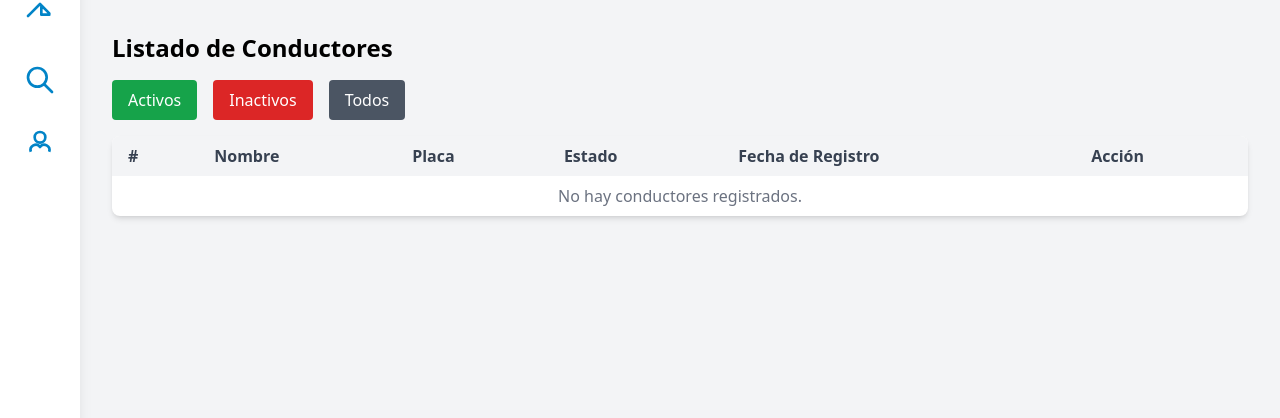
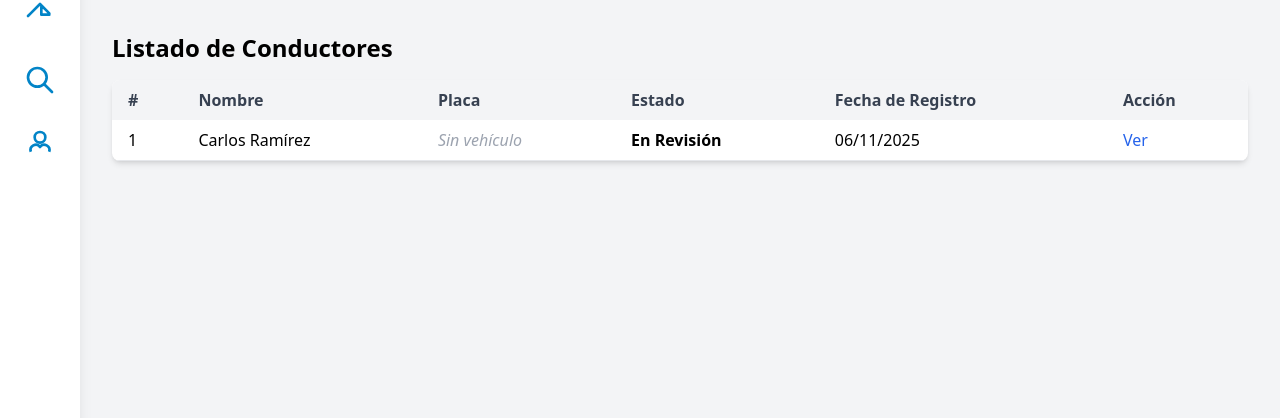
Before and after one commit to jsolano0112/Envory-drive-gestion-agil, a Django app: page /conductores/activos/ in a window 1280 px wide. Shown: the part 96-514 px from the top of the page. Run offline with Django 5.2, Linux system fonts and the light colour scheme; a user stored in the database is signed in; data comes from the database, SQL or seed files in the repository; both versions use the stored data as it was after the commit; some libraries are stand-ins or nearby versions.

Commit message:
Cambios en home, correccion de lista de conductores

```diff
--- a/src/templates/client_registration.html
+++ b/src/templates/client_registration.html
@@ -270,5 +270,6 @@
     </div>
 
     <script src="{% static 'js/client_registration.js' %}"></script>
+
   </body>
 </html>
--- a/src/templates/conductores/activos.html
+++ /dev/null
@@ -1,74 +0,0 @@
-{% extends 'base.html' %}
-{% block content %}
-<h2 class="text-2xl font-bold mb-4">Listado de Conductores</h2>
-
-<!-- Botones de filtro -->
-<div class="mb-4 flex gap-4">
-  <a href="{% url 'conductores_activos' %}" class="px-4 py-2 bg-green-600 text-white rounded hover:bg-green-700">
-    Activos
-  </a>
-  <a href="{% url 'conductores_inactivos' %}" class="px-4 py-2 bg-red-600 text-white rounded hover:bg-red-700">
-    Inactivos
-  </a>
-  <a href="{% url 'conductores_todos' %}" class="px-4 py-2 bg-gray-600 text-white rounded hover:bg-gray-700">
-    Todos
-  </a>
-</div>
-
-<!-- Tabla de conductores -->
-<table class="min-w-full bg-white shadow-md rounded-lg overflow-hidden">
-  <thead class="bg-gray-100 text-gray-700">
-    <tr>
-      <th class="px-4 py-2 text-left">#</th>
-      <th class="px-4 py-2 text-left">Nombre</th>
-      <th class="px-4 py-2 text-left">Placa</th>
-      <th class="px-4 py-2 text-left">Estado</th>
-      <th class="px-4 py-2 text-left">Fecha de Registro</th>
-      <th class="px-4 py-2 text-left">Acción</th>
-    </tr>
-  </thead>
-  <tbody>
-    {% for conductor in conductores %}
-    <tr class="border-b {% if not conductor.activo %}bg-gray-100 text-gray-500{% endif %} hover:bg-gray-50">
-      <td class="px-4 py-2">{{ forloop.counter }}</td>
-      <td class="px-4 py-2">{{ conductor.user.get_full_name }}</td>
-      <td class="px-4 py-2">
-        {% if conductor.vehiculo_asignado %}
-          {{ conductor.vehiculo_asignado.placa }}
-        {% else %}
-          <span class="italic text-gray-400">Sin vehículo</span>
-        {% endif %}
-      </td>
-      <td class="px-4 py-2">
-        {% if conductor.activo %}
-          <span class="text-green-600 font-semibold">Activo</span>
-        {% else %}
-          <span class="text-red-600 font-semibold">Inactivo</span>
-        {% endif %}
-      </td>
-      <td class="px-4 py-2">{{ conductor.fecha_registro|date:"d/m/Y" }}</td>
-      <td class="px-4 py-2 flex gap-2">
-        <a href="{% url 'detalle_conductor' conductor.id %}" class="text-blue-600 hover:text-blue-800">
-          <i class="fas fa-eye"></i> Ver
-        </a>
-        {% if conductor.activo %}
-        <form method="post" action="{% url 'desactivar_conductor' conductor.id %}">
-          {% csrf_token %}
-          <button type="submit" class="text-red-600 hover:text-red-800">Desactivar</button>
-        </form>
-        {% else %}
-        <form method="post" action="{% url 'activar_conductor' conductor.id %}">
-          {% csrf_token %}
-          <button type="submit" class="text-green-600 hover:text-green-800">Activar</button>
-        </form>
-        {% endif %}
-      </td>
-    </tr>
-    {% empty %}
-    <tr>
-      <td colspan="6" class="px-4 py-2 text-center text-gray-500">No hay conductores registrados.</td>
-    </tr>
-    {% endfor %}
-  </tbody>
-</table>
-{% endblock %}
--- /dev/null
+++ b/src/templates/conductores/listado_todos.html
@@ -0,0 +1,49 @@
+{% extends 'base.html' %}
+{% block content %}
+<h2 class="text-2xl font-bold mb-4">Listado de Conductores</h2>
+
+<table class="min-w-full bg-white shadow-md rounded-lg overflow-hidden">
+  <thead class="bg-gray-100 text-gray-700">
+    <tr>
+      <th class="px-4 py-2 text-left">#</th>
+      <th class="px-4 py-2 text-left">Nombre</th>
+      <th class="px-4 py-2 text-left">Placa</th>
+      <th class="px-4 py-2 text-left">Estado</th>
+      <th class="px-4 py-2 text-left">Fecha de Registro</th>
+      <th class="px-4 py-2 text-left">Acción</th>
+    </tr>
+  </thead>
+  <tbody>
+    {% for conductor in conductores %}
+    <tr class="border-b hover:bg-gray-50">
+      <td class="px-4 py-2">{{ forloop.counter }}</td>
+      <td class="px-4 py-2">{{ conductor.user.get_full_name }}</td>
+      <td class="px-4 py-2">
+        {% if conductor.vehiculo_asignado %}
+          {{ conductor.vehiculo_asignado.placa }}
+        {% else %}
+          <span class="italic text-gray-400">Sin vehículo</span>
+        {% endif %}
+      </td>
+      <td class="px-4 py-2">
+        <span class="font-semibold">{{ conductor.estado }}</span>
+      </td>
+      <td class="px-4 py-2">{{ conductor.fecha_registro|date:"d/m/Y" }}</td>
+      <td class="px-4 py-2">
+        {% if conductor.numero_documento %}
+          <a href="{% url 'driver_history' %}?search={{ conductor.numero_documento|urlencode }}" class="text-blue-600 hover:text-blue-800">Ver</a>
+        {% elif conductor.vehiculo_asignado and conductor.vehiculo_asignado.placa %}
+          <a href="{% url 'driver_history' %}?search={{ conductor.vehiculo_asignado.placa|urlencode }}" class="text-blue-600 hover:text-blue-800">Ver</a>
+        {% else %}
+          <a href="{% url 'driver_history' %}?search={{ conductor.id }}" class="text-blue-600 hover:text-blue-800">Ver</a>
+        {% endif %}
+      </td>
+    </tr>
+    {% empty %}
+    <tr>
+      <td colspan="6" class="px-4 py-2 text-center text-gray-500">No hay conductores registrados.</td>
+    </tr>
+    {% endfor %}
+  </tbody>
+</table>
+{% endblock %}
--- a/src/urls.py
+++ b/src/urls.py
@@ -4,18 +4,14 @@ from . import views
 from . import driver_history_views
 
 urlpatterns = [
-    # Listas
-    path('conductores/activos/', views.conductores_activos, name='conductores_activos'),
-    path('conductores/inactivos/', views.conductores_inactivos, name='conductores_inactivos'),
+
+    # Listas: ahora muestran todos los conductores
+    path('conductores/activos/', views.conductores_todos, name='conductores_activos'),
+    path('conductores/inactivos/', views.conductores_todos, name='conductores_inactivos'),
     path('conductores/todos/', views.conductores_todos, name='conductores_todos'),
 
-    # Detalle y acciones
+    # Detalle (si lo necesitas)
     path('conductores/<int:id>/', views.detalle_conductor, name='detalle_conductor'),
-    path('conductores/<int:id>/activar/', views.activar_conductor, name='activar_conductor'),
-    path('conductores/<int:id>/desactivar/', views.desactivar_conductor, name='desactivar_conductor'),
-    path('conductores/<int:id>/eliminar/', views.eliminar_conductor, name='eliminar_conductor'),
-
-
 
     # ====================================
     # RUTAS PRINCIPALES
@@ -45,9 +41,7 @@ urlpatterns = [
     # ====================================
     # MÓDULO: HISTORIAL DE CONDUCTORES
     # ====================================
-    # Vista principal del historial
     path('detalle-conductor/', driver_history_views.driver_history, name='driver_history'),
-    # API Endpoints para gestión de conductores
     path('api/driver/<int:driver_id>/update-status/', driver_history_views.update_driver_status, name='update_driver_status'),
     path('api/driver/<int:driver_id>/generate-report/', driver_history_views.generate_report, name='generate_report'),
     path('api/driver/<int:driver_id>/export-history/', driver_history_views.export_history, name='export_history'),
@@ -57,20 +51,12 @@ urlpatterns = [
     # ====================================
     # MÓDULO: DETALLE DE COMPAÑÍAS
     # ====================================
-    # Vista de listado de compañías
     path('companias/', views.companies_list, name='companies_list'),
-    # Vista principal del detalle de compañía
     path('detalle-compania/<int:company_id>/', views.company_detail, name='company_detail'),
-
-    # API Endpoints para búsqueda y detalle de compañías
     path('api/companias/buscar/', views.company_search_api, name='company_search_api'),
     path('api/companias/<int:company_id>/detalle/', views.company_detail_api, name='company_detail_api'),
     path('api/companias/<int:company_id>/clientes/', views.company_clients_api, name='company_clients_api'),
-
-    # API Endpoint para activar/desactivar clientes
     path('api/clientes/<int:client_id>/toggle-status/', views.client_toggle_status_api, name='client_toggle_status_api'),
-
-    # API Endpoints para generación de reportes
     path('api/reportes/servicios/', views.generate_services_report_api, name='generate_services_report_api'),
     path('api/reportes/ingresos/', views.generate_income_report_api, name='generate_income_report_api'),
     path('api/reportes/novedades/', views.generate_issues_report_api, name='generate_issues_report_api'),
--- a/src/views.py
+++ b/src/views.py
@@ -2,6 +2,7 @@ from django.shortcuts import render, redirect
 from django.contrib.auth.decorators import login_required
 from django.contrib.auth.models import User
 from django.http import HttpResponse, JsonResponse
+from django.urls import reverse
 from django.views.decorators.csrf import csrf_exempt
 from django.views.decorators.http import require_http_methods
 from django.db import transaction, IntegrityError
@@ -18,6 +19,28 @@ from django.shortcuts import render, redirect
 from django.shortcuts import render, get_object_or_404
 from .models import Cliente, Compania, Conductor, Vehiculo, DocumentoConductor, Viaje, Novedad
 
+
+@login_required
+def conductores_todos(request):
+    """
+    Lista todos los conductores (sin filtros) y renderiza la plantilla.
+    """
+    # Ajusta select_related/prefetch_related según tus relaciones reales
+    conductores = Conductor.objects.select_related('user').all()
+    return render(request, 'conductores/listado_todos.html', {'conductores': conductores})
+
+@login_required
+def detalle_conductor(request, id):
+    """
+    Detalle simple de conductor. Mantener si lo necesitas en otras partes.
+    """
+    conductor = get_object_or_404(Conductor, id=id)
+    viajes = Viaje.objects.filter(conductor=conductor)
+    return render(request, 'conductores/detalle.html', {'conductor': conductor, 'viajes': viajes})
+
+
+
+
 def login_view(request):
     if request.method == 'POST':
         username = request.POST.get('username')
@@ -35,80 +58,7 @@ def login_view(request):
 
     return render(request, 'login.html')
 
-# 🟢 Lista de conductores activos
-def conductores_activos(request):
-    """
-    Muestra todos los conductores con estado 'Activo' y activo=True.
-    Se usa __iexact para evitar errores por mayúsculas/minúsculas.
-    """
-    conductores = Conductor.objects.filter(estado__iexact='activo', activo=True).select_related('user')
-    return render(request, 'conductores/activos.html', {'conductores': conductores})
-
-
-# 🔴 Lista de conductores inactivos
-def conductores_inactivos(request):
-    conductores = Conductor.objects.filter(activo=False, estado__iexact='inactivo').select_related('user')
-    return render(request, 'conductores/activos.html', {'conductores': conductores})
-# 🟡 Lista de todos los conductores (activos e inactivos)
-def conductores_todos(request):
-    """
-    Muestra todos los conductores sin filtrar por estado ni activo.
-    Útil para vistas administrativas o reportes generales.
-    """
-    conductores = Conductor.objects.select_related('user')
-    return render(request, 'conductores/activos.html', {'conductores': conductores})
-
-# 📋 Detalle de un conductor específico
-def detalle_conductor(request, id):
-    """
-    Muestra los datos completos de un conductor y sus viajes asociados.
-    """
-    conductor = get_object_or_404(Conductor, id=id)
-    viajes = Viaje.objects.filter(conductor=conductor)
-    return render(request, 'conductores/detalle.html', {
-        'conductor': conductor,
-        'viajes': viajes
-    })
-
-
-# ✅ Activar conductor
-def activar_conductor(request, id):
-    """
-    Cambia el estado del conductor a 'Activo' y lo marca como activo=True.
-    Solo responde a solicitudes POST.
-    """
-    conductor = get_object_or_404(Conductor, id=id)
-    if request.method == 'POST':
-        conductor.estado = 'Activo'
-        conductor.activo = True
-        conductor.save()
-    return redirect('detalle_conductor', id=id)
-
-
-# ❌ Desactivar conductor
-def desactivar_conductor(request, id):
-    """
-    Cambia el estado del conductor a 'Inactivo' y lo marca como activo=False.
-    Solo responde a solicitudes POST.
-    """
-    conductor = get_object_or_404(Conductor, id=id)
-    if request.method == 'POST':
-        conductor.estado = 'Inactivo'
-        conductor.activo = False
-        conductor.save()
-    return redirect('detalle_conductor', id=id)
-
-
-# 🗑️ Eliminar conductor
-def eliminar_conductor(request, id):
-    """
-    Elimina completamente el conductor de la base de datos.
-    Solo responde a solicitudes POST.
-    """
-    conductor = get_object_or_404(Conductor, id=id)
-    if request.method == 'POST':
-        conductor.delete()
-    return redirect('conductores_activos')
+
 # ====================================
 # VISTAS EXISTENTES
 # ====================================
```
Also changed, not shown: src/driver_history_views.py (+16 -3 lines), src/templates/conductores/detalle.html (deleted, +0 -76 lines), src/templates/home.html (+1 -9 lines), db.sqlite3.
